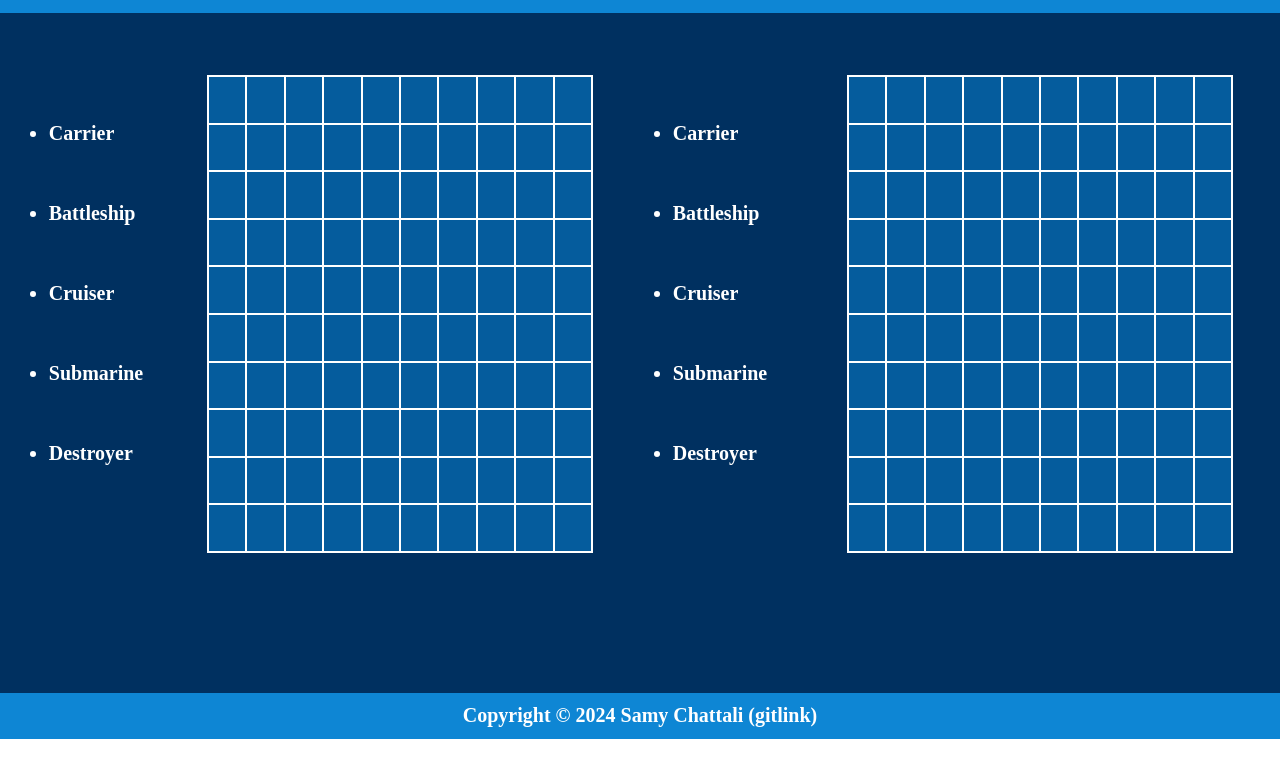
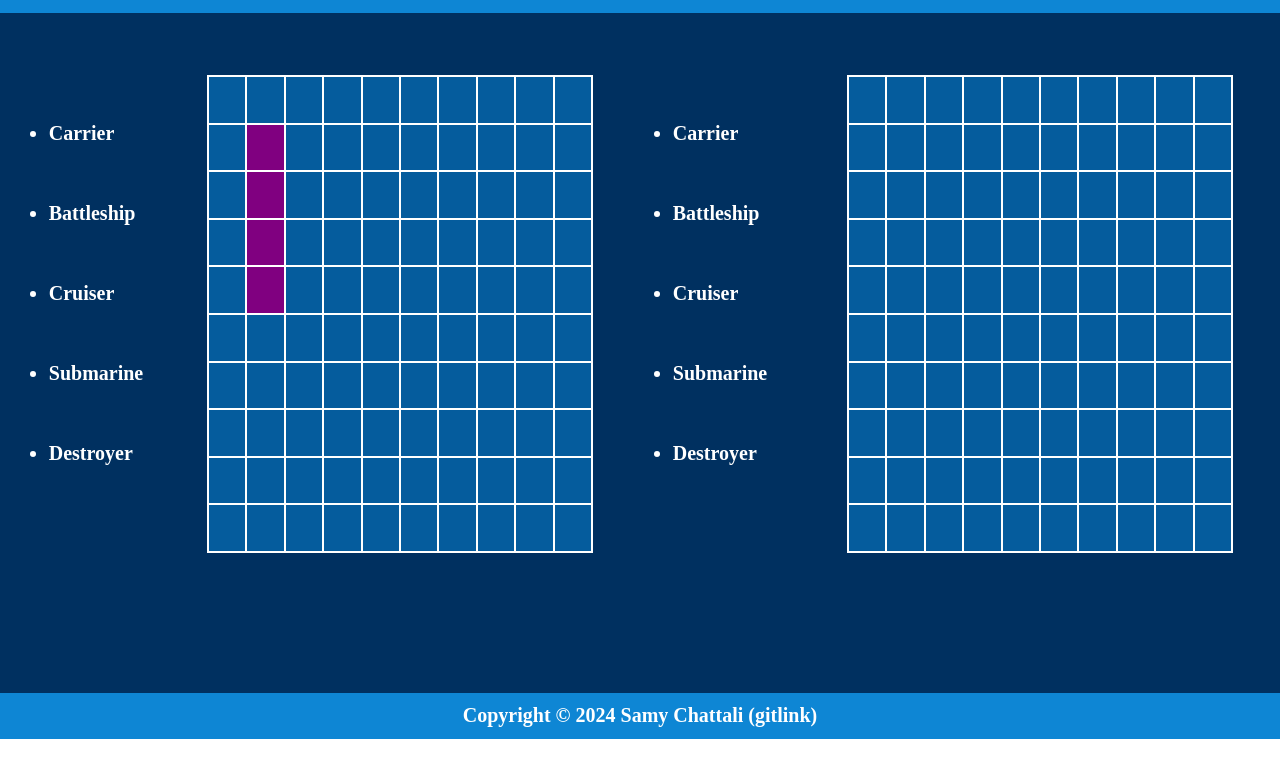
Before and after one commit to SamyyCh/battleship, a website built with webpack: page src/index.html in a window 1280 px wide. Shown: the part 53-830 px from the top of the page. Before the commit the page ends 800 px from the top, so only its background shows below. Built offline with nearby package versions, Linux system fonts and the light colour scheme.

Commit message:
Gameloop development & UI integration

```diff
--- a/src/UI/grid.js
+++ b/src/UI/grid.js
@@ -2,10 +2,13 @@ export function createGrid(className) {
   const grid = document.createElement('div');
   grid.classList.add(className);
 
-  for (let i = 0; i < 100; i++) {
-    const gridItem = document.createElement('div');
-    gridItem.id = 'grid';
-    grid.appendChild(gridItem);
+  for (let i = 0; i < 10; i++) {
+    for (let j = 0; j < 10; j++) {
+      const gridItem = document.createElement('div');
+      gridItem.classList.add('grid-cell');
+      gridItem.id = `cell-${i}-${j}`;
+      grid.appendChild(gridItem);
+    }
   }
 
   return grid;
--- a/src/classes/player.js
+++ b/src/classes/player.js
@@ -1,4 +1,4 @@
-const Gameboard = require('./gameboard.js');
+const Gameboard = require('./gameboard');
 
 class Player {
     constructor(name) {
--- a/src/gameloop.js
+++ b/src/gameloop.js
@@ -0,0 +1,54 @@
+const Gameboard = require('../src/classes/gameboard');
+const Player = require('../src/classes/player');
+const Ship = require('../src/classes/ship');
+const { createGrid } = require('./UI/grid');
+
+class Gameloop {
+    constructor() {}
+
+    runGame() {
+        const gameboard = new Gameboard();
+        const grid = createGrid('game-grid');
+        document.body.appendChild(grid);
+
+        // Testing - Place the ship on the gameboard
+        let x = 1;
+        let y = 1;
+        let length = 4;
+        gameboard.placeShip(x, y, length);
+
+        // Update the corresponding grid cells' CSS classes to indicate the presence of a ship
+        for (let i = 0; i < length; i++) {
+            const cell = document.getElementById(`cell-${x + i}-${y}`);
+            cell.classList.add('ship'); // Add a class to indicate ship presence
+        }
+    }
+
+    // runGameTwo() {
+    //     // Create players
+    //     const playerOne = new Player('Samy');
+    //     const playerTwo = new Player('AI');
+
+    //     // Create separate gameboards for each player
+    //     const playerOneBoard = new Gameboard();
+    //     const playerTwoBoard = new Gameboard();
+
+    //     // Place ships on the player's gameboards with example coordinates
+    //     playerOneBoard.placeShip(2, 2, 4);
+    //     playerOneBoard.placeShip(6, 6, 1);
+    //     playerTwoBoard.placeShip(3, 3, 4);
+    //     playerTwoBoard.placeShip(7, 7, 1);
+
+    //     console.log(playerOneBoard.ships)
+    //     // Update the grid representation for player one's gameboard
+    //         playerOneBoard.ships.forEach(ship => {
+    //         ship.coordinates.forEach(coord => {
+    //         const [x, y] = coord;
+    //         const cell = document.getElementById(`cell-${x}-${y}`);
+    //         cell.classList.add('ship');
+    //         })
+    //     })
+    // }
+}
+
+module.exports = Gameloop;
--- a/src/index.js
+++ b/src/index.js
@@ -3,6 +3,7 @@ import { createHeader } from './UI/header.js';
 import { createBoatList } from './UI/boatList.js';
 import { createGrid } from './UI/grid.js';
 import { createFooter } from './UI/footer.js';
+const Gameloop = require('./gameloop.js');
 
 document.addEventListener('DOMContentLoaded', function () {
     const root = document.getElementById('root');
@@ -37,4 +38,8 @@ document.addEventListener('DOMContentLoaded', function () {
     // Create footer
     const footer = createFooter();
     root.appendChild(footer);
-  });
+
+    // Initialize and run the game loop
+    const game = new Gameloop();
+    game.runGame();
+});
--- a/src/style.css
+++ b/src/style.css
@@ -50,13 +50,17 @@ ul {
     border: 1px solid rgb(255, 255, 255);
 }
 
-#grid {
+.grid-cell {
     border: 1px solid rgb(255, 255, 255);
     background-color: rgb(5, 92, 157);
 }
 
-#grid:hover {
+.grid-cell:hover {
     background-color: rgba(157, 168, 255, 0.7);
+}
+
+.grid-cell.ship {
+    background-color: purple;
 }
 
 .footer {
```
Also changed, not shown: src/tests/gameloop.test.js (+1 -0 lines), dist/main.js.
